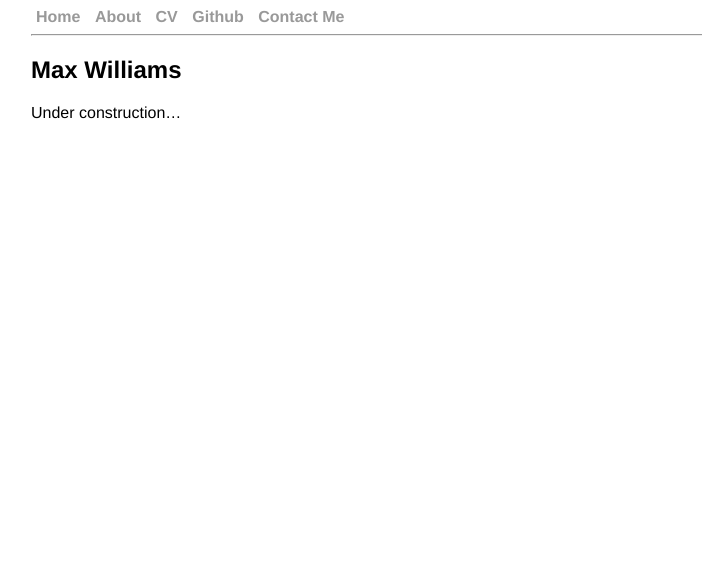
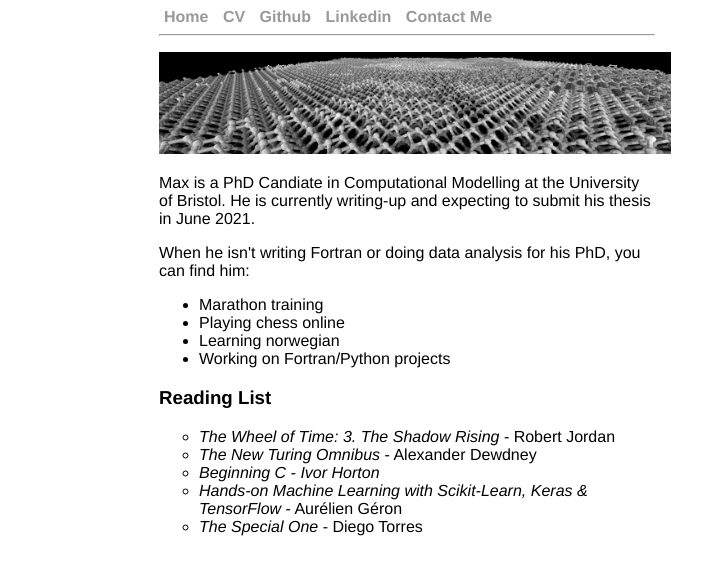
Before and after one commit to maxwilliams94/maxwilliams94.github.io, a Jekyll site: the page built from index.md, in a window 1280 px wide. Shown: the top 575 px of the page, without its empty margins (233-935 px from the left). Built offline with Jekyll 4.4.1, drawn with Linux system fonts in a browser that asks for light colours.

Commit message:
About page -> home page - improve front page content - add favicon - add banner image - add link to linkedin - remove about page link

```diff
--- a/_layouts/default.html
+++ b/_layouts/default.html
@@ -6,13 +6,15 @@
         <meta name="author" content="Max Williams">
         <title> {{ page.title }}</title>
         <link rel="stylesheet" href="/assets/css/styles.css">
+        <link rel="icon" type="image/png" href="{{ '/assets/icon_192.png' | relative_url }}">
     </head>
     <body>
         <nav>
             <a href="{% link index.md %}">Home</a>
-            <a href="{% link about.md %}">About</a>
+<!--            <a href="{% link index.md %}">About</a>-->
             <a href="https://www.dropbox.com/s/rwt5c5v7k45u6ks/phd%20cv%20march21.pdf?dl=1" target="_blank">CV</a>
             <a href="https://github.com/MaxWilliams94" title="GitHub">Github</a>
+            <a href="https://www.linkedin.com/in/max-williams-56b4888b" title="Linkedin">Linkedin</a>
             <a href="mailto:contact@maxwillia.ms" title="Contact Me">Contact Me</a>
             <hr>
         </nav>
--- a/_sass/main.scss
+++ b/_sass/main.scss
@@ -10,8 +10,8 @@ body {
   font: 100% $font-stack;
   background-color: $main-bg;
   color: $main-fc;
-  padding-left: 20vw;
-  padding-right: 20vw;
+  padding-left: 30vw;
+  padding-right: 30vw;
 }
 
 a {
@@ -42,19 +42,28 @@ nav a:hover {
   color: #FFF;
 }
 
-ul.post-list {
+li.post-list {
   list-style-type: none;
   margin: 0;
   padding: 0;
+}
+
+ul.book-list * {
+  list-style: circle;
+  //list-style: none;
+  //background-image: url("/assets/read-book.png");
+  //background-repeat: no-repeat;
+  //background-position: left center;
+  //background-size: 20px;
+  //padding: 20px;
+  // top right bottom left
+  //padding: 3px 0px 3px 30px;
 }
 
 .hidden {
   display: none;
 }
 
-div.nav-right {
-  text-align: right;
+.items-center {
+  justify-items: center;
 }
-div.nav-left {
-  align: left;
-}
--- /dev/null
+++ b/assets/about.txt
@@ -0,0 +1,6 @@
+This favicon was generated using the following font:
+
+- Font Title: Ubuntu Mono
+- Font Author: Copyright 2011 Canonical Ltd. Licensed under the Ubuntu Font Licence 1.0
+- Font Source: http://fonts.gstatic.com/s/ubuntumono/v10/KFOjCneDtsqEr0keqCMhbBc9AMX6lJBP.ttf
+- Font License: Ubuntu Font License, 1.0 (http://font.ubuntu.com/ufl/)
--- a/index.md
+++ b/index.md
@@ -1,10 +1,27 @@
 ---
 title: "Max Williams, PhD Candidate"
 layout: "default"
-page_heading: "Max Williams"
 ---
-<h1>{{ page.page_heading }}</h1>
-Under construction...
+<img src="{{ "assets/banner2.jpg" | relative_url }}" alt="diamond {100} surface" style="width:40vw;float:center">
+<p>Max is a PhD Candiate in Computational Modelling at the University of Bristol. He is currently writing-up and expecting to submit his thesis in June 2021.</p>
+
+<p>When he isn't writing Fortran or doing data analysis for his PhD, you can find him:</p>
+<ul>
+<li>Marathon training</li>
+<li>Playing chess online</li>
+<li>Learning norwegian</li>
+<li>Working on Fortran/Python projects</li>
+</ul>
+
+<h3>Reading List</h3>
+<ul class="book-list">
+<li><i>The Wheel of Time: 3. The Shadow Rising</i> - Robert Jordan</li>
+<li><i>The New Turing Omnibus</i> - Alexander Dewdney</li>
+<li><i>Beginning C - Ivor Horton</i></li>
+<li><i>Hands-on Machine Learning with Scikit-Learn, Keras & TensorFlow</i> - Aurélien Géron</li>
+<li><i>The Special One</i> - Diego Torres</li>
+</ul>
+
 <ul class="post-list">
   {% for post in site.posts %}
     <li>
```
Also changed, not shown: assets/banner.jpg (added), assets/banner2.jpg (added), assets/icon_192.png (added).
